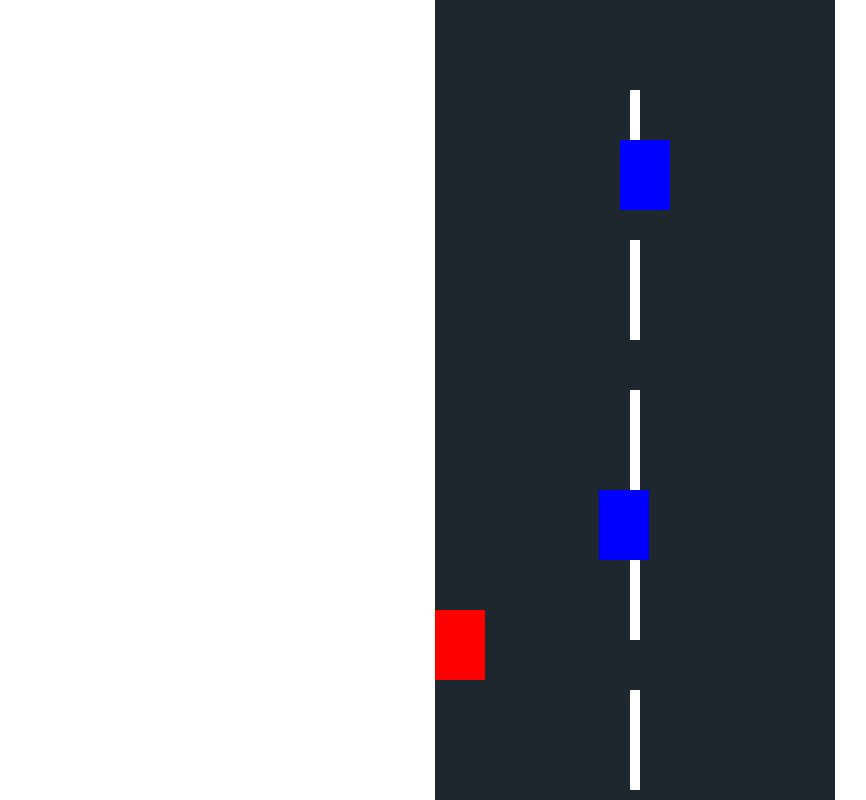
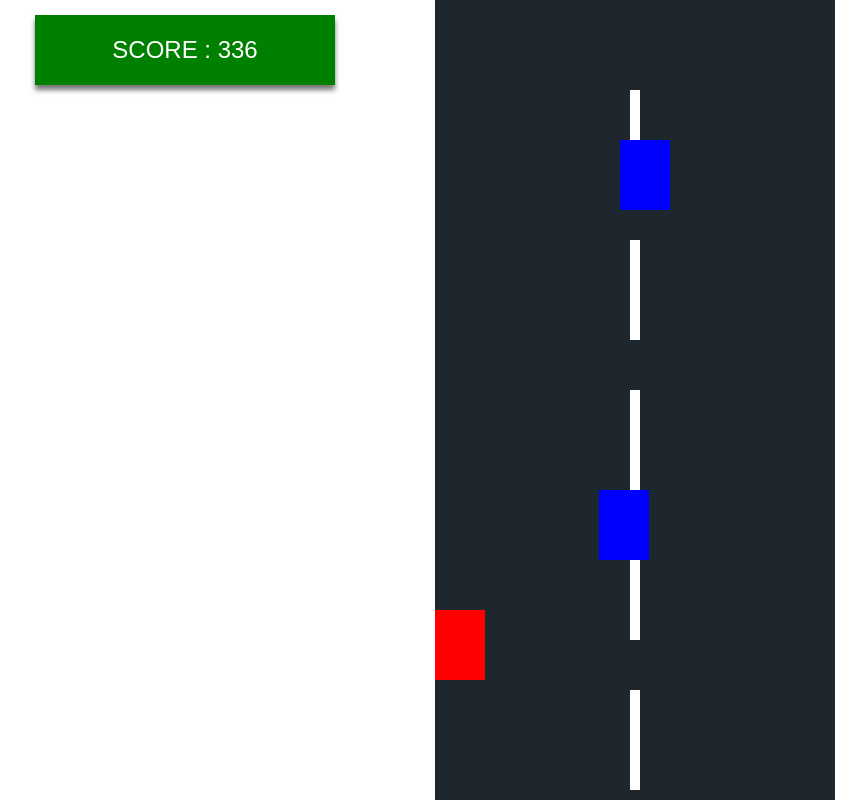
Before and after one commit to nhjoy/Funky-car-game, a plain HTML site: page Index.html in a window 1280 px wide. Both pictures are taken after a click on the element 640 px from the left and 27 px from the top of the page. Shown: the whole page, without its empty margins (5-871 px from the left). Drawn offline with Linux system fonts and the light colour scheme.

Commit message:
Update Index.html

```diff
--- a/Index.html
+++ b/Index.html
@@ -22,9 +22,25 @@
             background: #1e272e;
             margin: auto;
             position: relative;
+            overflow: hidden;
+        }
+        .score{
+            position: absolute;
+            top: 15px;
+            left: 40px;
+            background: green;
+            width: 300px;
+            /*height: 70px;*/
+            line-height: 70px;
+            text-align: center;
+            color: white;
+            font-size: 1.5em;
+            font-family: fantasy;
+            box-shadow: 0 5px 5px #777;
         }
 
 
+        }
     </style>
 </head>
 <body>
@@ -48,7 +64,7 @@
 
     startScreen.addEventListener('click', start);
 
-    let player = {speed:5};
+    let player = {speed : 5, score : 0 };
 
     let keys = { ArrowUp :false, ArrowDown :false, ArrowLeft :false, ArrowRight :false};
 
@@ -87,13 +103,19 @@
             item.style.top = item.y + 'px';
         })
     }
+
+    function endGame(){
+        player.start = false;
+    }
+
     function moveEnemy(car){
         let enemy = document.querySelectorAll('.enemy');
         enemy.forEach(function(item)
         {
             if(isCollide(car,item))
             {
-                console.log("Boom");
+                console.log("***Boom***");
+                endGame();
             }
 
             if(item.y >=750){
@@ -106,9 +128,11 @@
     }
 
     function gamePlay(){
-        console.log("Hey i am clicked.");
+        // console.log("Hey I am clicked");
         let car = document.querySelector('.car');
         let road = gameArea.getBoundingClientRect();
+        // console.log(road);
+
         if(player.start)
         {
             moveLines();
@@ -129,6 +153,10 @@
             car.style.top=player.y + 'px';
             car.style.left=player.x + 'px';
             window.requestAnimationFrame(gamePlay);
+            console.log(player.score++);
+
+            player.score++;
+            score.innerText = "SCORE : " + player.score;
         }
 
     }
@@ -138,9 +166,10 @@
         startScreen.classList.add('hide');
 
         player.start = true;
+        player.score = 0;
         window.requestAnimationFrame(gamePlay);
 
-        for(x=0;x<6;x++)
+        for(x=0; x<5; x++)
         {
             let roadLine= document.createElement('div');
             roadLine.setAttribute('class','lines');
@@ -160,7 +189,7 @@
         // console.log(car.offsetTop);
         // console.log(car.offsetLeft);
 
-        for(x=0;x<3;x++)
+        for(x=0; x<3; x++)
         {
             let enemyCar= document.createElement('div');
             enemyCar.setAttribute('class','enemy');
```
